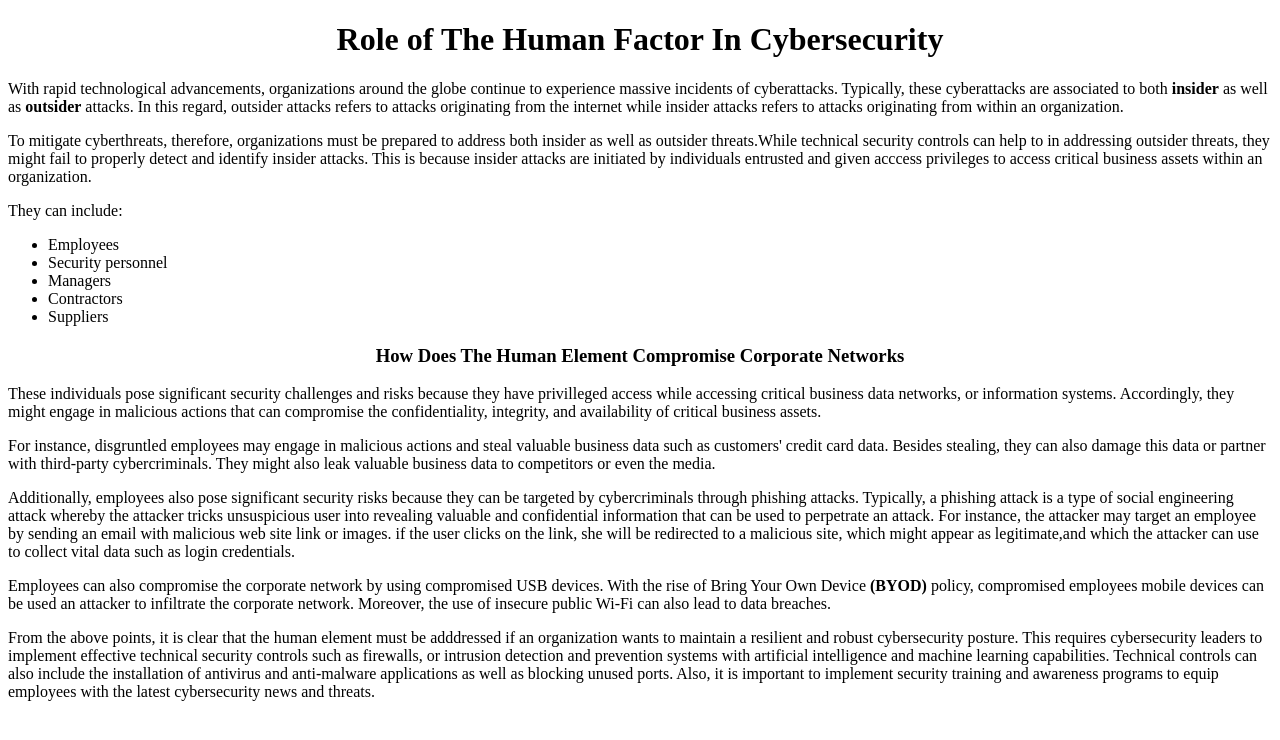
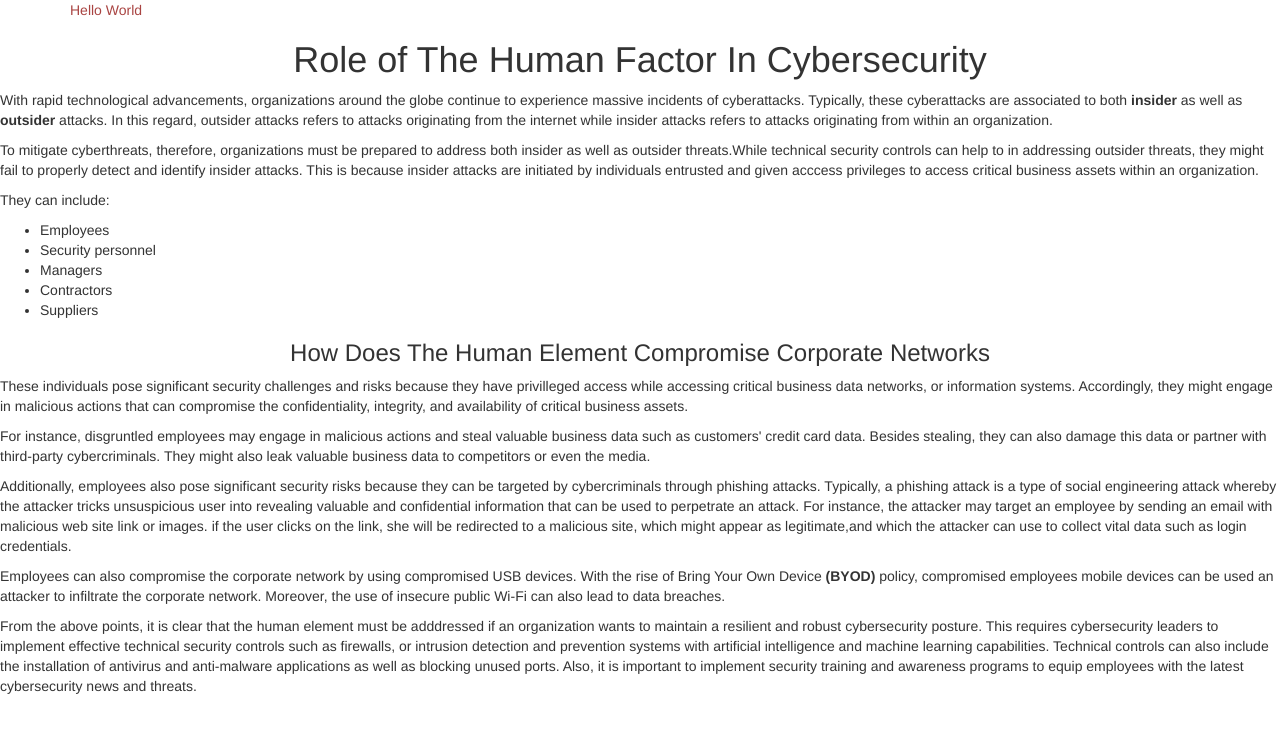
Before and after one commit to finalproject-450/finalproject-450.github.io, a plain HTML site: page index.html in a window 1280 px wide. Drawn offline with Linux system fonts and the light colour scheme.

Commit message:
Update index.html
Commit after adding bootstrap.css

```diff
--- a/index.html
+++ b/index.html
@@ -2,9 +2,23 @@
 <html>
 <head>
    <meta name="viewport" content="width=device-width, initial-scale=1.0">
+ <link type="text/css" rel="stylesheet" href="bootstrap.css"/>
+
 <title>The Human Factor In Cybersecurity</title>
 </head>
 <body>
+
+ <div class="container">
+  <div class="row">
+   <div class="col-sm-3">
+
+    <div class="text-danger">Hello World</div>
+    </div>
+
+   </div>
+
+
+  </div>
 
 <h1 style="text-align:center">Role of The Human Factor In Cybersecurity</h1>
 
```
